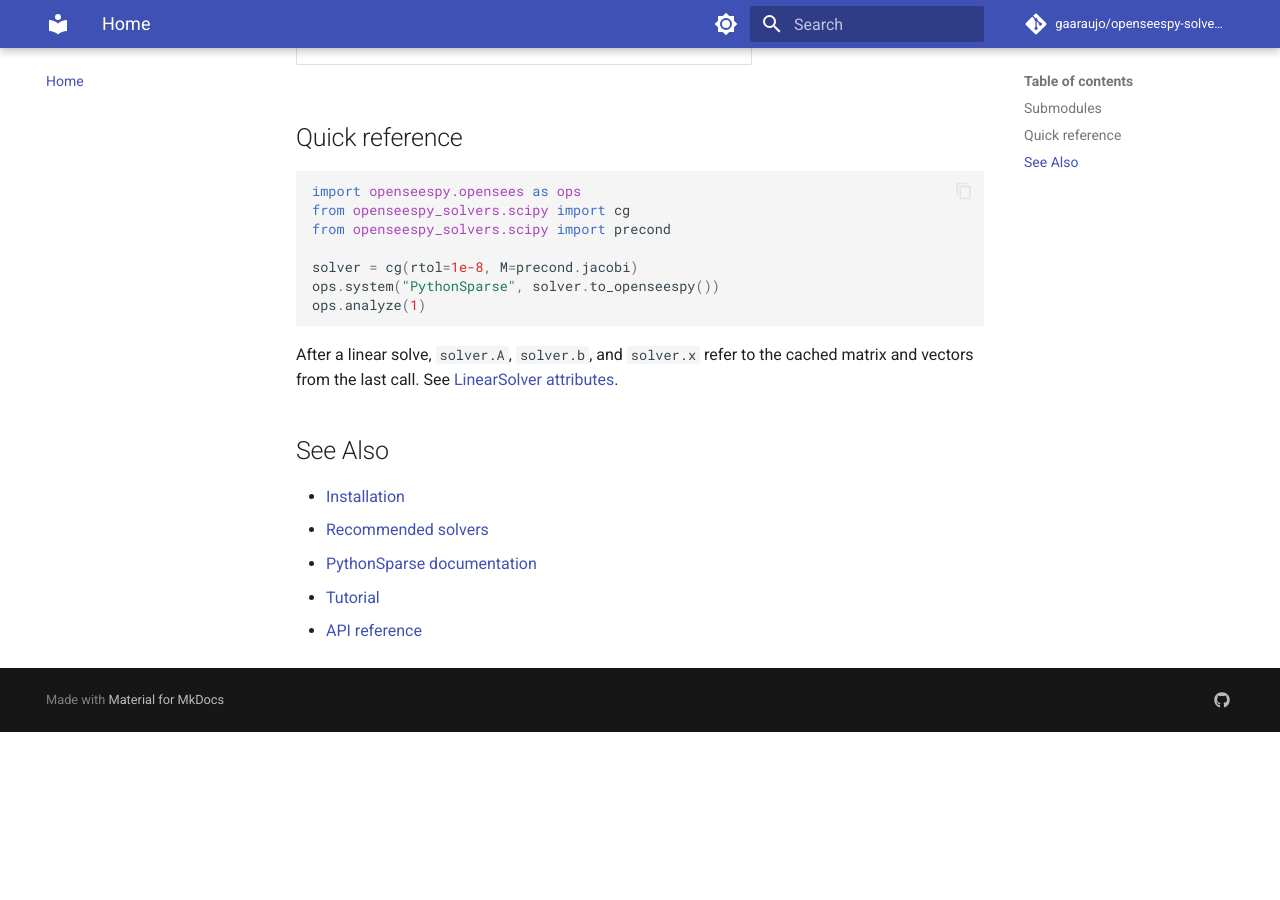
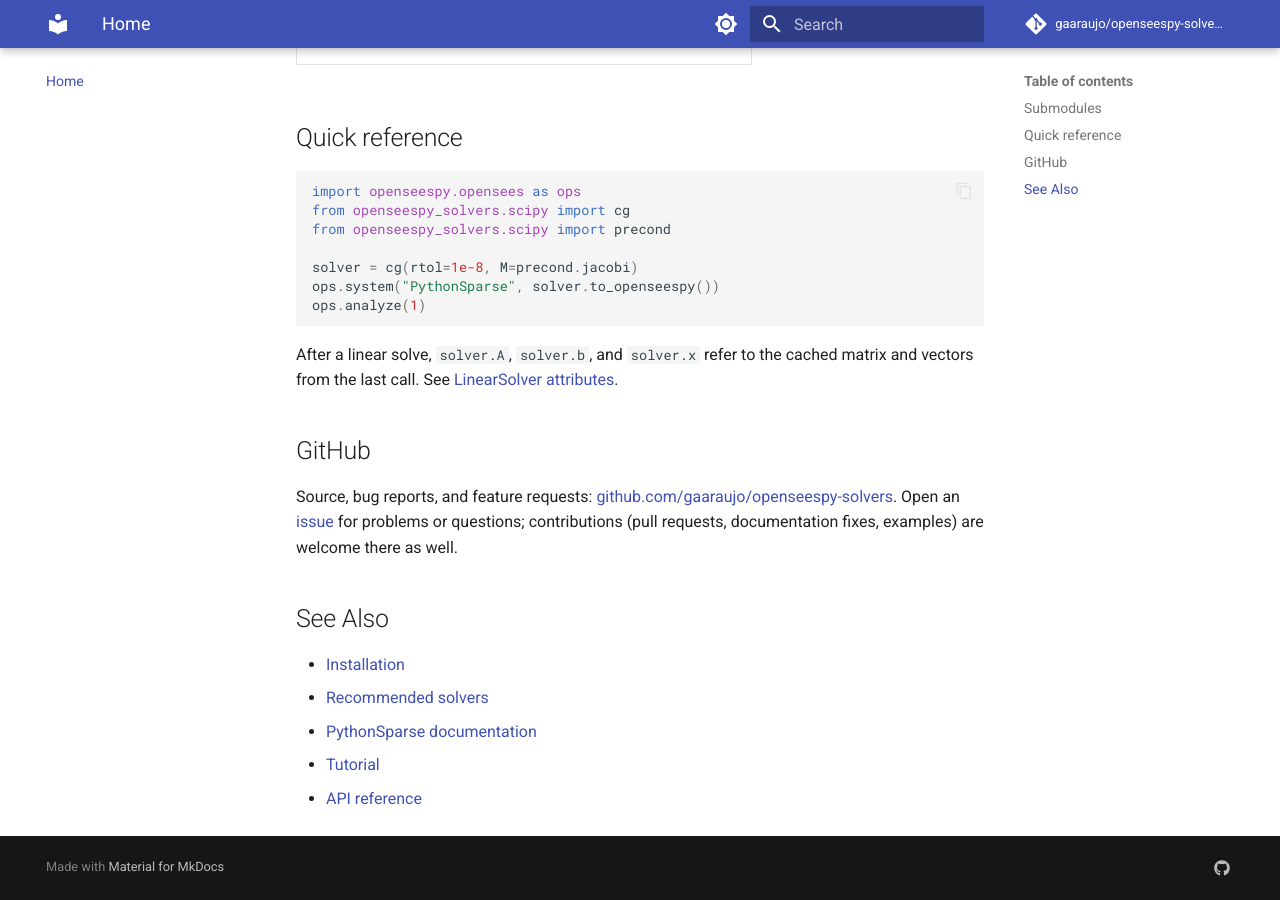
Before and after one commit to sahilkur36/openseespy-solvers, an MkDocs documentation site: the page built from docs/index.md, in a window 1280 px wide and 900 px high, scrolled down 770 px. Built offline with MkDocs 1.6.1 and Material for MkDocs 9.7.7, drawn with Linux system fonts in a browser that asks for light colours; comment, search, counter and statistics services are not loaded; before the commit the page ends 1502 px from its top, so only the background shows below that.

Commit message:
Document GitHub repo for issues and contributions.

```diff
--- a/docs/index.md
+++ b/docs/index.md
@@ -40,6 +40,14 @@ ops.analyze(1)
 After a linear solve, `solver.A`, `solver.b`, and `solver.x` refer to the cached
 matrix and vectors from the last call. See [LinearSolver attributes](user-guide/solver-objects.md).
 
+## GitHub
+
+Source, bug reports, and feature requests:
+[github.com/gaaraujo/openseespy-solvers](https://github.com/gaaraujo/openseespy-solvers).
+Open an [issue](https://github.com/gaaraujo/openseespy-solvers/issues) for problems or
+questions; contributions (pull requests, documentation fixes, examples) are welcome there
+as well.
+
 ## See Also
 
 - [Installation](installation.md)
```
Also changed, not shown: README.md (+7 -0 lines).
